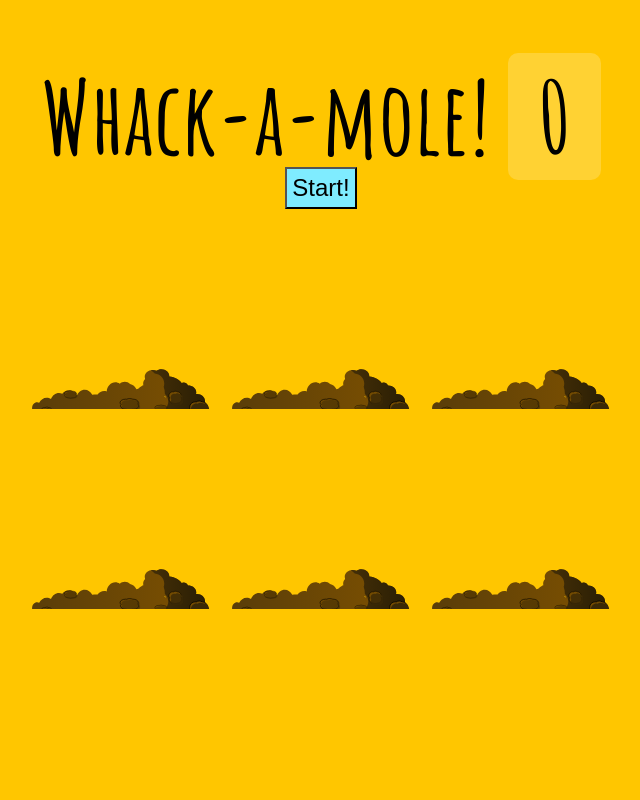
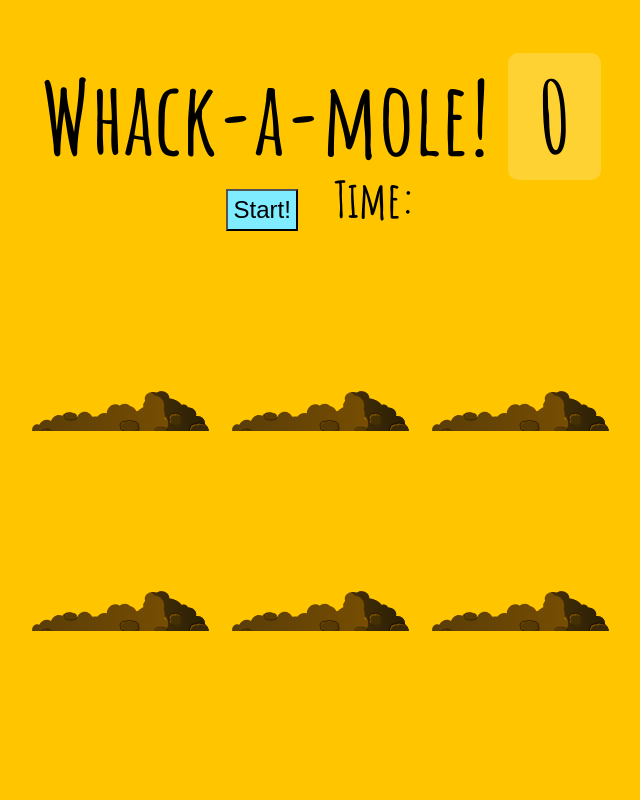
Before and after one commit to shunnien/JavaScript30day, a plain HTML site: page day_30/index.html in a window 1280 px wide. Shown: the whole page, without its empty margins (319-959 px from the left). Drawn offline with Linux system fonts and the light colour scheme.

Commit message:
增加時間

```diff
--- a/day_30/index.html
+++ b/day_30/index.html
@@ -15,6 +15,7 @@
     </h1>
     <div class="controllPanel">
         <button onClick="startGame()">Start!</button>
+        &nbsp;&nbsp; Time:<span></span>
     </div>
 
 
--- a/day_30/style.css
+++ b/day_30/style.css
@@ -72,6 +72,8 @@ h1 {
 /* 控制按鈕 */
 .controllPanel{
   text-align: center;
+  font-size: 5em;
+  font-weight: bold;
 }
 .controllPanel button{
   background-color: rgb(127, 236, 255);
```
